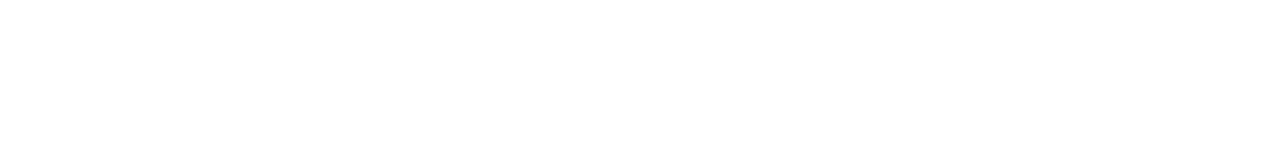
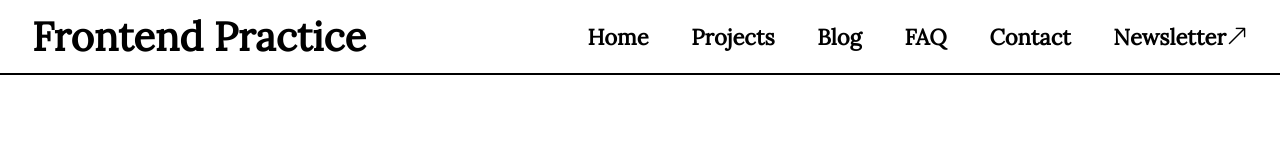
Before and after one commit to GustavoCanul/proyecto3-header_starbucks, a plain HTML site: page index.html in a window 1280 px wide. Drawn offline with nearby package versions, Linux system fonts and the light colour scheme.

Commit message:
header version1.0

```diff
--- a/css/header.css
+++ b/css/header.css
@@ -0,0 +1,71 @@
+*{
+    margin: 0;
+    padding: 0;
+    text-decoration: none;
+    box-sizing: border-box;
+    font-family: 'Lora', serif;
+}
+.wrapper_header{
+    width: 100%;
+    padding: 0rem 12rem;
+    background-color:  white;
+    border-bottom: 2px solid black;
+    position: fixed;
+    top: 0;
+    left: 0;
+}
+header{
+    display: flex;
+    justify-content: space-between;
+    align-items: center;
+    margin: auto;
+    padding: .7rem 0rem;
+
+}
+header .title_name a{
+    font-size: 40px;
+    color: black;
+    font-weight: 600;
+}
+.hamburger_nav button{
+    display: none;
+    border: none;
+    background-color: white;
+    font-size: 2rem;
+    padding: 0rem 1rem;
+
+}
+nav{
+    padding: .25rem 0rem;
+}
+header nav a{
+    color: black;
+    margin: 0rem 1.2rem;
+    font-size: 22px;
+    font-weight: 600;
+}
+header nav a:last-child{
+    margin-right: 0;
+}
+header nav a:hover{
+    text-decoration: underline;
+}
+header .title_name a:hover{
+    text-decoration: underline;
+}
+@media(max-width:1580px){
+    .wrapper_header{
+        padding: 0rem 2rem;
+    }
+}
+@media(max-width:1096px){
+    .wrapper_header nav{
+        display: none;
+    }
+    .hamburger_nav button{
+        display: initial;
+    }
+}
+main{
+    margin-top: 75px;
+}
--- a/index.html
+++ b/index.html
@@ -4,9 +4,27 @@
     <meta charset="UTF-8">
     <meta name="viewport" content="width=device-width, initial-scale=1.0">
     <link rel="stylesheet" href="css/header.css">
+    <link rel="stylesheet" href="https://cdn.jsdelivr.net/npm/bootstrap-icons@1.10.5/font/bootstrap-icons.css">
+    <link rel="preconnect" href="https://fonts.googleapis.com">
+    <link rel="preconnect" href="https://fonts.gstatic.com" crossorigin>
+    <link href="https://fonts.googleapis.com/css2?family=Lora&display=swap" rel="stylesheet">
     <title>Starbucks-practice</title>
 </head>
 <body>
-
+    <div class="wrapper_header">
+        <header>
+            <div class="title_name">
+                <a href="index.html">Frontend Practice</a>
+            </div>
+            <nav>
+                <a href="index.html">Home</a>
+                <a href="Projects.html" target="_blank">Projects</a>
+                <a href="">Blog</a>
+                <a href="">FAQ</a>
+                <a href="">Contact</a>
+                <a href="">Newsletter<i class="bi bi-arrow-up-right"></i></a>
+            </nav>
+        </header>
+    </div>
 </body>
 </html>
```
Also changed, not shown: html/index.html (added, +38 -0 lines).
